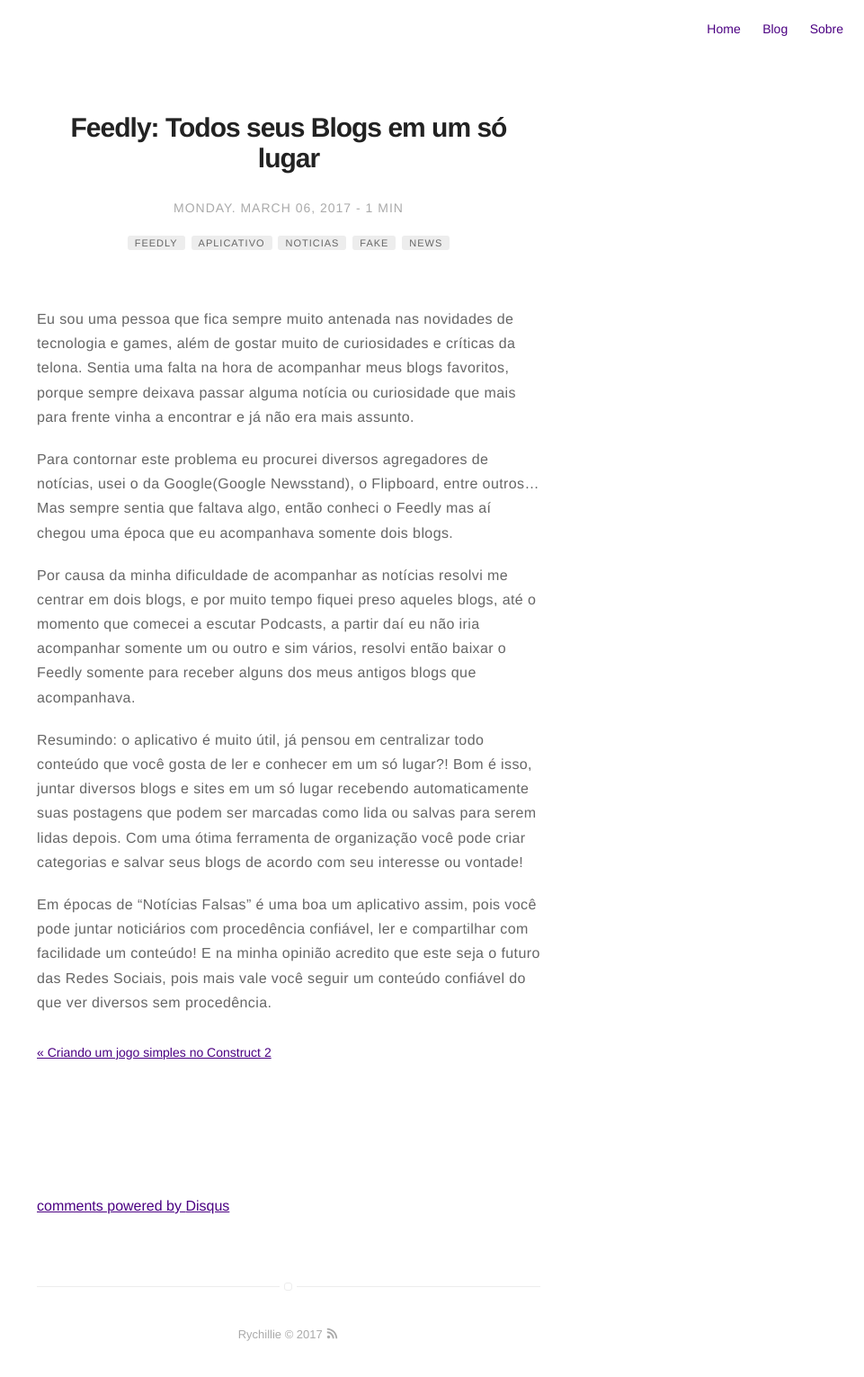
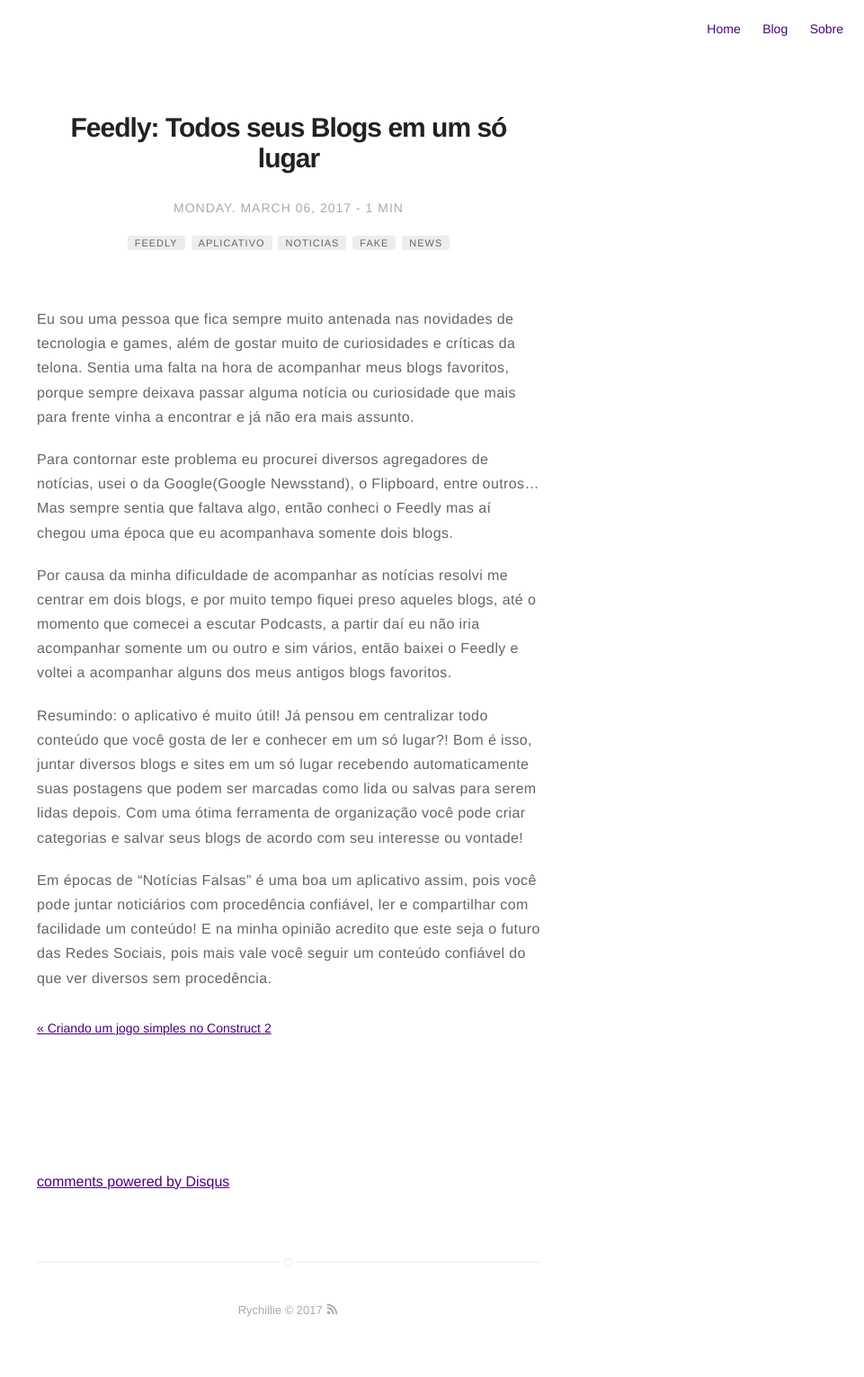
Before and after one commit to Rychillie/rychillieOLD, a Jekyll site: the page built from _posts/2017/03/2017-03-06-feedly-todos-seus-blogs-em-um-so-lugar.markdown, in a window 1280 px wide. Shown: the whole page at 90% size, without its empty margins (319-1280 px from the left). Built offline with Jekyll 4.4.1, drawn with Linux system fonts in a browser that asks for light colours; comment, search, counter and statistics services are not loaded; after the commit the page ends 1504 px from its top, so only the background shows below that.

Commit message:
Update 2017-03-06-feedly-todos-seus-blogs-em-um-so-lugar.markdown

```diff
--- a/_posts/2017/03/2017-03-06-feedly-todos-seus-blogs-em-um-so-lugar.markdown
+++ b/_posts/2017/03/2017-03-06-feedly-todos-seus-blogs-em-um-so-lugar.markdown
@@ -29,8 +29,8 @@
 
 Para contornar este problema eu procurei diversos agregadores de notícias, usei o da Google(Google Newsstand), o Flipboard, entre outros… Mas sempre sentia que faltava algo, então conheci o Feedly mas aí chegou uma época que eu acompanhava somente dois blogs.
 
-Por causa da minha dificuldade de acompanhar as notícias resolvi me centrar em dois blogs, e por muito tempo fiquei preso aqueles blogs, até o momento que comecei a escutar Podcasts, a partir daí eu não iria acompanhar somente um ou outro e sim vários, resolvi então baixar o Feedly somente para receber alguns dos meus antigos blogs que acompanhava.
+Por causa da minha dificuldade de acompanhar as notícias resolvi me centrar em dois blogs, e por muito tempo fiquei preso aqueles blogs, até o momento que comecei a escutar Podcasts, a partir daí eu não iria acompanhar somente um ou outro e sim vários, então baixei o Feedly e voltei a acompanhar alguns dos meus antigos blogs favoritos.
 
-Resumindo: o aplicativo é muito útil, já pensou em centralizar todo conteúdo que você gosta de ler e conhecer em um só lugar?! Bom é isso, juntar diversos blogs e sites em um só lugar recebendo automaticamente suas postagens que podem ser marcadas como lida ou salvas para serem lidas depois. Com uma ótima ferramenta de organização você pode criar categorias e salvar seus blogs de acordo com seu interesse ou vontade!
+Resumindo: o aplicativo é muito útil! Já pensou em centralizar todo conteúdo que você gosta de ler e conhecer em um só lugar?! Bom é isso, juntar diversos blogs e sites em um só lugar recebendo automaticamente suas postagens que podem ser marcadas como lida ou salvas para serem lidas depois. Com uma ótima ferramenta de organização você pode criar categorias e salvar seus blogs de acordo com seu interesse ou vontade!
 
 Em épocas de “Notícias Falsas” é uma boa um aplicativo assim, pois você pode juntar noticiários com procedência confiável, ler e compartilhar com facilidade um conteúdo! E na minha opinião acredito que este seja o futuro das Redes Sociais, pois mais vale você seguir um conteúdo confiável do que ver diversos sem procedência.
```
